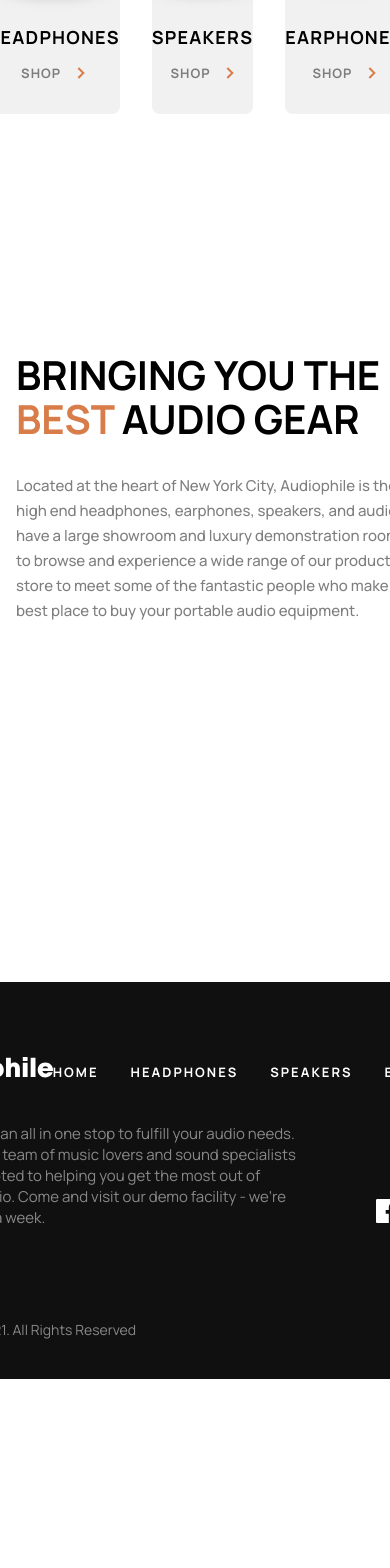
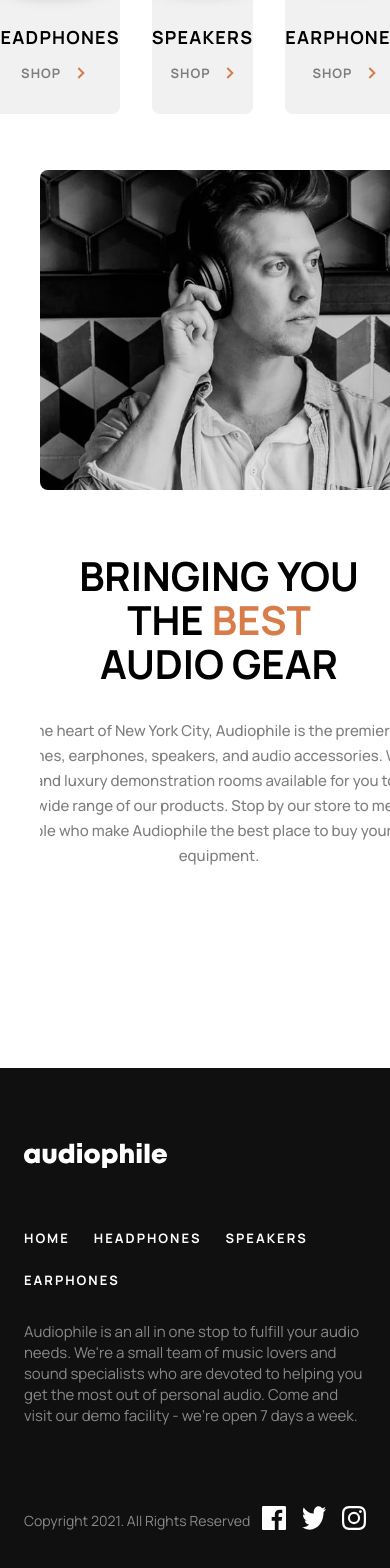
Before and after one commit to Damnmichael/thesoundstore, a Next.js app: page /speakers in a window 390 px wide. Shown: the part 2689-4257 px from the top of the page. Before the commit the page ends 4068 px from the top, so only its background shows below. Built offline with nearby package versions, Linux system fonts and the light colour scheme.

Commit message:
responsiveness for tablet on the first page and Persist cart state after page refresh

```diff
--- a/src/components/BestGearSection.js
+++ b/src/components/BestGearSection.js
@@ -7,7 +7,9 @@ export default function BestGearSection() {
     <Section>
       <Text>
         <Title>
-          BRINGING YOU THE <Highlight>BEST</Highlight> AUDIO GEAR
+          BRINGING YOU THE <Highlight>BEST</Highlight>
+          <br />
+          AUDIO GEAR
         </Title>
         <Description>
           Located at the heart of New York City, Audiophile is the premier store
@@ -38,6 +40,22 @@ const Section = styled.section`
   border-radius: 8px;
   overflow: hidden;
   background: transparent;
+
+  @media (max-width: 1110px) {
+    width: 100%;
+    max-width: 100vw;
+    margin: 80px 24px 0 24px;
+  }
+
+  @media (max-width: 768px) {
+    flex-direction: column-reverse;
+    width: 100%;
+    height: auto;
+    margin: 56px 24px 0 24px;
+    border-radius: 0;
+    align-items: center;
+    padding: 0;
+  }
 `;
 
 const Text = styled.div`
@@ -47,6 +65,14 @@ const Text = styled.div`
   justify-content: center;
   align-items: flex-start;
   padding: 0 95px 0 0;
+
+  @media (max-width: 768px) {
+    align-items: center;
+    text-align: center;
+
+    padding: 32px 0 0 0;
+    width: 100%;
+  }
 `;
 
 const Title = styled.h1`
@@ -56,6 +82,10 @@ const Title = styled.h1`
   margin-bottom: 32px;
   color: #000;
   max-width: 80%;
+
+  @media (max-width: 768px) {
+    max-width: 100%;
+  }
 `;
 
 const Highlight = styled.span`
@@ -68,10 +98,38 @@ const Description = styled.p`
   font-weight: 500;
   line-height: 25px;
   opacity: 50%;
+
+  @media (max-width: 768px) {
+    width: 60ch;
+  }
 `;
 
 const ImageContainer = styled.div`
   flex: 1;
   position: relative;
   height: 100%;
+
+  @media (max-width: 768px) {
+    width: 100%;
+    height: 320px;
+    min-height: 220px;
+    margin-bottom: 32px;
+    overflow: hidden !important;
+
+    display: flex;
+  }
+
+  & > img {
+    width: 100% !important;
+    height: 100% !important;
+    object-fit: cover !important;
+    border-radius: 8px !important;
+
+    @media (max-width: 768px) {
+      position: relative !important;
+      border-radius: 8px !important;
+
+      height: 320px !important;
+    }
+  }
 `;
--- a/src/components/CategorySection.js
+++ b/src/components/CategorySection.js
@@ -71,6 +71,10 @@ const CategoryCard = styled.div`
   align-items: center;
   justify-content: flex-end;
   position: relative;
+
+  @media (max-width: 768px) {
+    width: 223px;
+  }
 `;
 
 const ImageWrapper = styled.div`
--- a/src/components/Footer.js
+++ b/src/components/Footer.js
@@ -23,13 +23,14 @@ export default function Footer() {
             <FooterLink href="/earphones">EARPHONES</FooterLink>
           </FooterNav>
         </FooterTopRow>
-        <DescriptionAndSocial>
-          <FooterDescription>
-            Audiophile is an all in one stop to fulfill your audio needs. We're
-            a small team of music lovers and sound specialists who are devoted
-            to helping you get the most out of personal audio. Come and visit
-            our demo facility - we're open 7 days a week.
-          </FooterDescription>
+        <FooterDescription>
+          Audiophile is an all in one stop to fulfill your audio needs. We're a
+          small team of music lovers and sound specialists who are devoted to
+          helping you get the most out of personal audio. Come and visit our
+          demo facility - we're open 7 days a week.
+        </FooterDescription>
+        <FooterBottomRow>
+          <Copyright>Copyright 2021. All Rights Reserved</Copyright>
           <SocialIcons>
             <a href="#" aria-label="Facebook">
               <Image
@@ -56,10 +57,7 @@ export default function Footer() {
               />
             </a>
           </SocialIcons>
-        </DescriptionAndSocial>
-        <CopyRightContainer>
-          <Copyright>Copyright 2021. All Rights Reserved</Copyright>
-        </CopyRightContainer>
+        </FooterBottomRow>
       </FooterContent>
     </FooterContainer>
   );
@@ -80,6 +78,12 @@ const FooterContent = styled.div`
   display: flex;
   flex-direction: column;
   gap: 36px;
+
+  @media (max-width: 768px) {
+    width: 100%;
+    padding: 0 24px;
+    gap: 32px;
+  }
 `;
 
 const FooterTopRow = styled.div`
@@ -88,6 +92,12 @@ const FooterTopRow = styled.div`
   align-items: center;
   justify-content: space-between;
   width: 100%;
+
+  @media (max-width: 768px) {
+    flex-direction: column;
+    align-items: flex-start;
+    gap: 32px;
+  }
 `;
 
 const Logo = styled.div``;
@@ -97,6 +107,13 @@ const FooterDescription = styled.p`
   color: #fff;
   opacity: 0.5;
   max-width: 410px;
+
+  @media (max-width: 768px) {
+    max-width: 100%;
+
+    margin: 0 auto;
+    padding: 0 0 24px 0;
+  }
 `;
 
 const Copyright = styled.p`
@@ -108,6 +125,14 @@ const Copyright = styled.p`
 const FooterNav = styled.nav`
   display: flex;
   gap: 32px;
+
+  @media (max-width: 768px) {
+    margin-top: 24px;
+    gap: 24px;
+    width: 100%;
+    justify-content: flex-start;
+    flex-wrap: wrap;
+  }
 `;
 
 const FooterLink = styled(Link)`
@@ -126,15 +151,21 @@ const SocialIcons = styled.div`
   display: flex;
   gap: 16px;
   margin-top: 32px;
+
+  @media (max-width: 768px) {
+    margin-top: 0;
+  }
 `;
 
-const DescriptionAndSocial = styled.div`
+const FooterBottomRow = styled.div`
   display: flex;
-  flex-direction: row;
   justify-content: space-between;
-  align-items: flex-end;
+  align-items: center;
+  width: 100%;
+
+  @media (max-width: 768px) {
+    flex-direction: row;
+    width: 100%;
+    margin-top: 24px;
+  }
 `;
-
-const CopyRightContainer = styled.div`
-  margin-top: 56px;
-`;
--- a/src/context/CartContext.js
+++ b/src/context/CartContext.js
@@ -1,10 +1,22 @@
 "use client";
-import React, { createContext, useContext, useState } from "react";
+import React, { createContext, useContext, useState, useEffect } from "react";
 
 const CartContext = createContext();
 
 export function CartProvider({ children }) {
-  const [cart, setCart] = useState([]);
+  const [cart, setCart] = useState(() => {
+    if (typeof window !== "undefined") {
+      const savedCart = localStorage.getItem("cart");
+      return savedCart ? JSON.parse(savedCart) : [];
+    }
+    return [];
+  });
+
+  useEffect(() => {
+    if (typeof window !== "undefined") {
+      localStorage.setItem("cart", JSON.stringify(cart));
+    }
+  }, [cart]);
 
   const addToCart = (product, quantity = 1) => {
     setCart((prev) => {
```
Also changed, not shown: src/app/page.js (+55 -0 lines).
